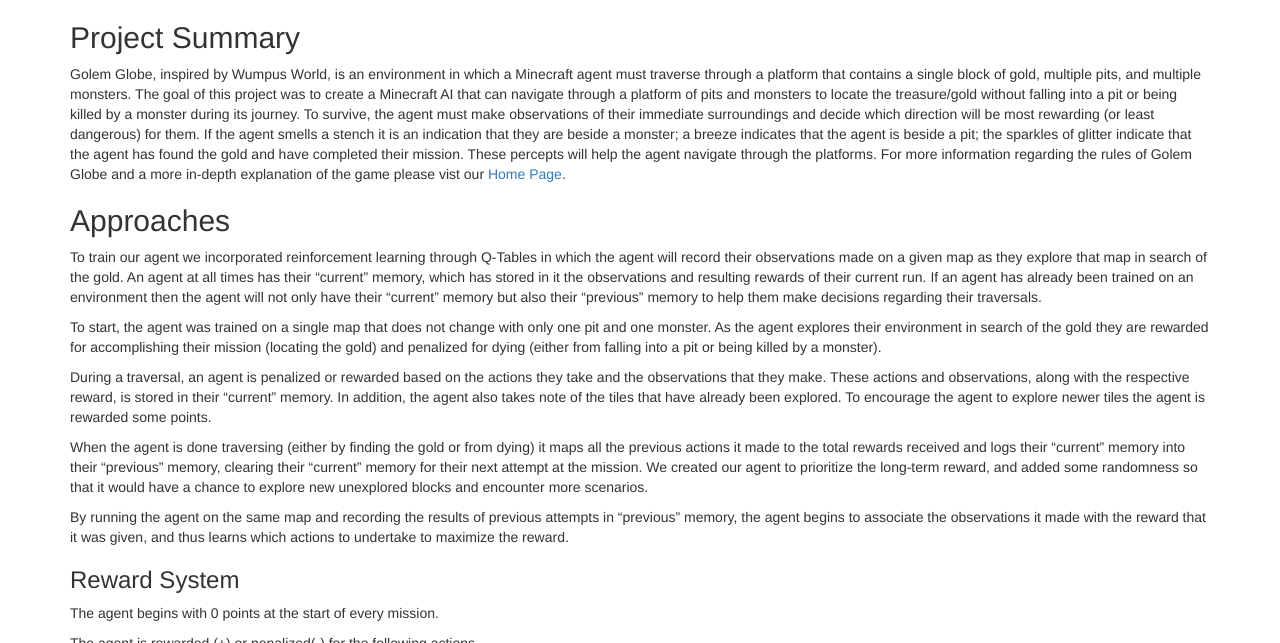
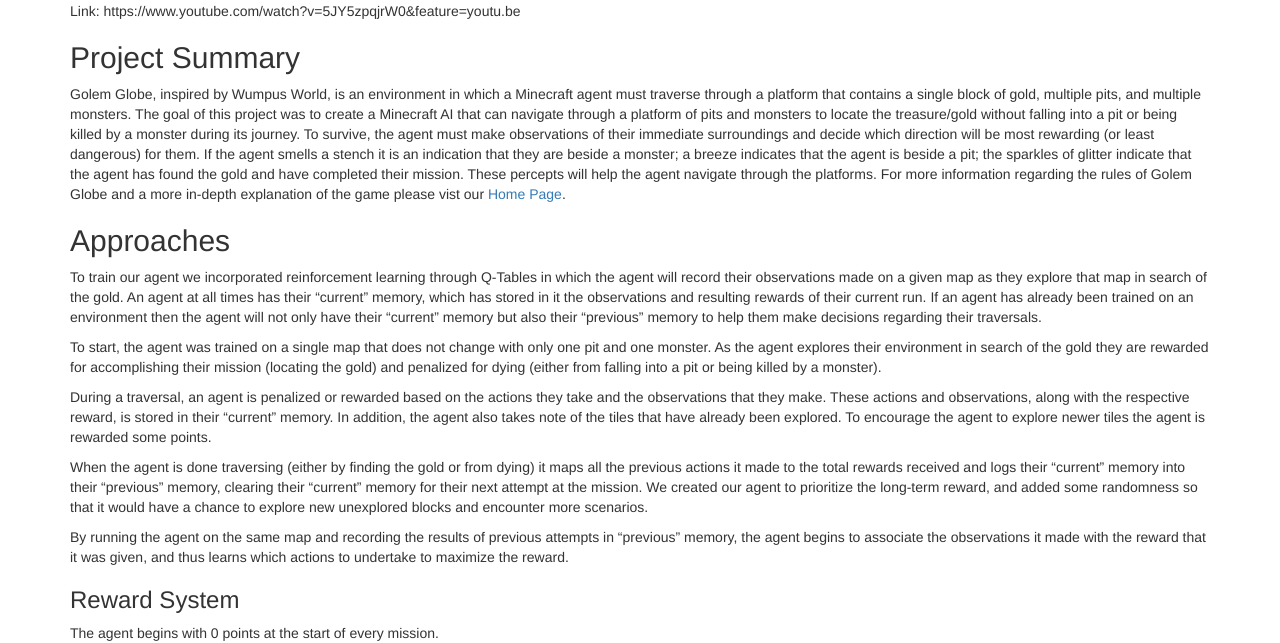
Before and after one commit to SalehO/GolumGlobe, a Jekyll site: the page built from docs/final.md, in a window 1280 px wide and 900 px high, scrolled down 348 px, cut to the strip 257-900 px from the top of the window. Built offline with Jekyll 4.4.1, drawn with Linux system fonts in a browser that asks for light colours; some of the changed lines change nothing that is shown.

Commit message:
Update final.md

```diff
--- a/docs/final.md
+++ b/docs/final.md
@@ -7,6 +7,8 @@
 Welcome to Golem Globe where we trained a Minecraft agent how to play our own variation of Wumpus World. In this video we will describe the rules of the game, how we trained our agent, how well it did in the beginning stages of training, and how well it did after. This video is only a brief description of the project. For more details please read the following project report.
 
 <iframe width="560" height="315" src="https://www.youtube.com/embed/5JY5zpqjrW0" frameborder="0" allow="accelerometer; autoplay; encrypted-media; gyroscope; picture-in-picture" allowfullscreen></iframe>
+
+Link: https://www.youtube.com/watch?v=5JY5zpqjrW0&feature=youtu.be
 
 ## Project Summary
 Golem Globe, inspired by Wumpus World, is an environment in which a Minecraft agent must traverse through a platform that contains a single block of gold, multiple pits, and multiple monsters. The goal of this project was to create a Minecraft AI that can navigate through a platform of pits and monsters to locate the treasure/gold without falling into a pit or being killed by a monster during its journey. To survive, the agent must make observations of their immediate surroundings and decide which direction will be most rewarding (or least dangerous) for them. If the agent smells a stench it is an indication that they are beside a monster; a breeze indicates that the agent is beside a pit; the sparkles of glitter indicate that the agent has found the gold and have completed their mission. These percepts will help the agent navigate through the platforms. For more information regarding the rules of Golem Globe and a more in-depth explanation of the game please vist our [Home Page](https://soberanc.github.io/GolemGlobe/).
```
